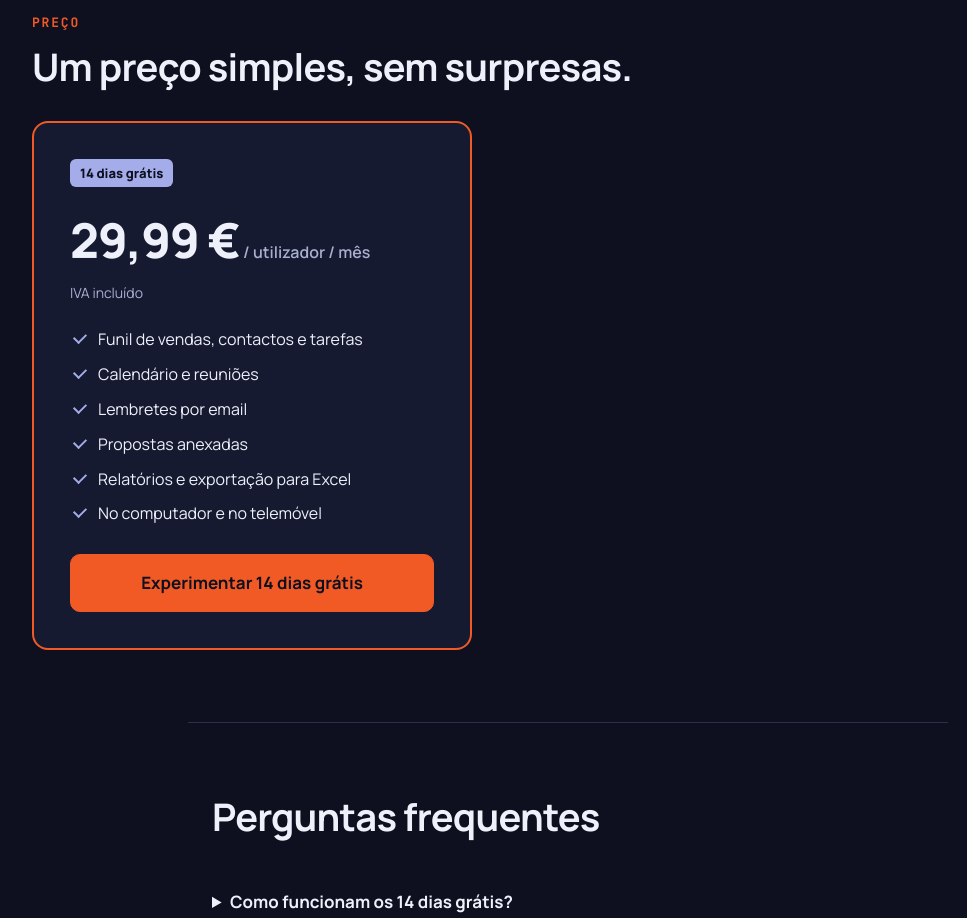
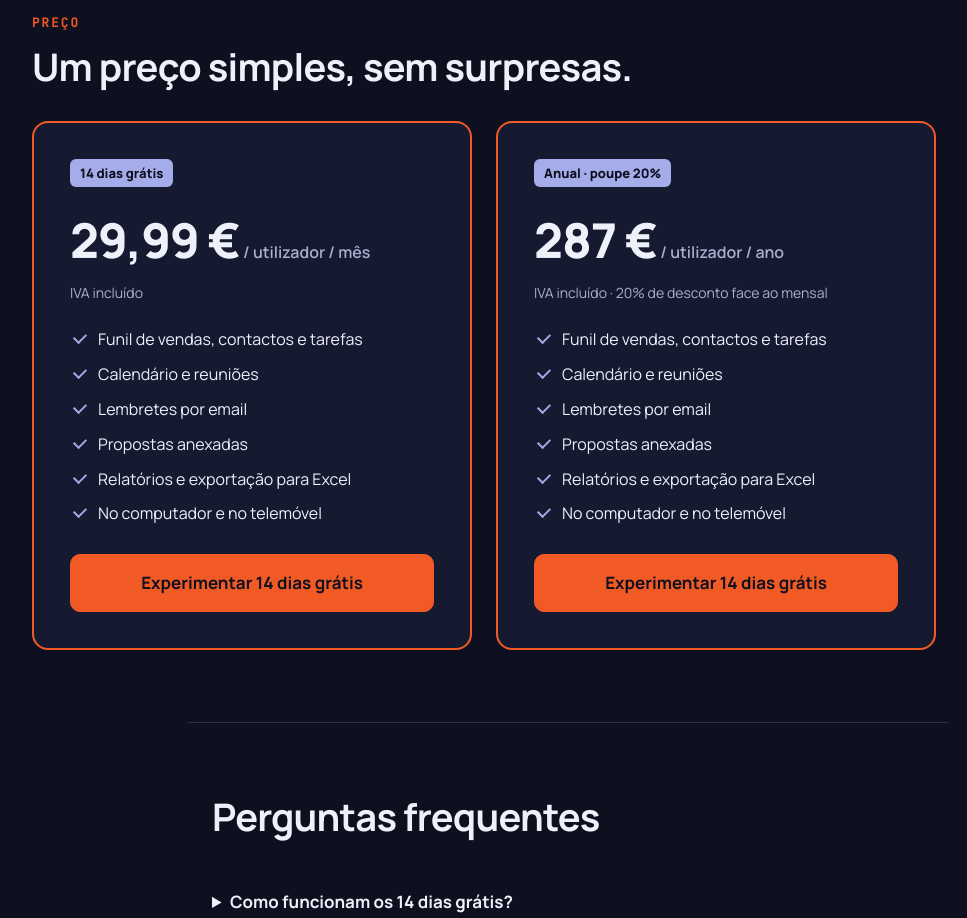
Before and after one commit to Banderas1975/crm, a Next.js app: page /inicio in a window 1280 px wide. Shown: the part 2140-3058 px from the top of the page, without its empty margins (72-1039 px from the left). Built offline with nearby package versions, Linux system fonts and the light colour scheme; no server answers.

Commit message:
Landing: cartão de pagamento anual (287 €, 20% de desconto) à direita do mensal
Co-Authored-By: Claude Opus 5.5 <noreply@anthropic.com>
Claude-Session: https://claude.ai/code/session_01DqbqZma9GtKYKNE717AS7c

```diff
--- a/app/inicio/landing.css
+++ b/app/inicio/landing.css
@@ -200,7 +200,11 @@
 
 /* ---- preço ---- */
 
+/* Mensal à esquerda, anual à direita; em ecrãs estreitos ficam um por baixo do outro. */
+.lp-precos { display: flex; flex-wrap: wrap; gap: 24px; }
+
 .lp-preco {
+  flex: 1 1 320px;
   max-width: 440px;
   padding: 36px;
   background: var(--superficie);
--- a/app/inicio/page.js
+++ b/app/inicio/page.js
@@ -285,6 +285,7 @@ export default async function Inicio() {
         <section id="preco" className="lp-seccao lp-largura">
           <p className="lp-sobretitulo">Preço</p>
           <h2>Um preço simples, sem surpresas.</h2>
+          <div className="lp-precos">
             <div className="lp-preco">
               <p className="lp-preco-etiqueta">14 dias grátis</p>
               <p className="lp-preco-valor">
@@ -299,6 +300,22 @@ export default async function Inicio() {
               <a href="#experimentar" className="botao lp-botao-grande">
                 Experimentar 14 dias grátis
               </a>
+            </div>
+            <div className="lp-preco">
+              <p className="lp-preco-etiqueta">Anual · poupe 20%</p>
+              <p className="lp-preco-valor">
+                287 €<span> / utilizador / ano</span>
+              </p>
+              <p className="lp-preco-iva">IVA incluído · 20% de desconto face ao mensal</p>
+              <ul>
+                {INCLUIDO.map((i) => (
+                  <li key={i}>{i}</li>
+                ))}
+              </ul>
+              <a href="#experimentar" className="botao lp-botao-grande">
+                Experimentar 14 dias grátis
+              </a>
+            </div>
           </div>
         </section>
 
```
Also changed, not shown: 1 other file (tests, documents, lock files or other folders). Lines whose indentation alone changed are shown as unchanged.
